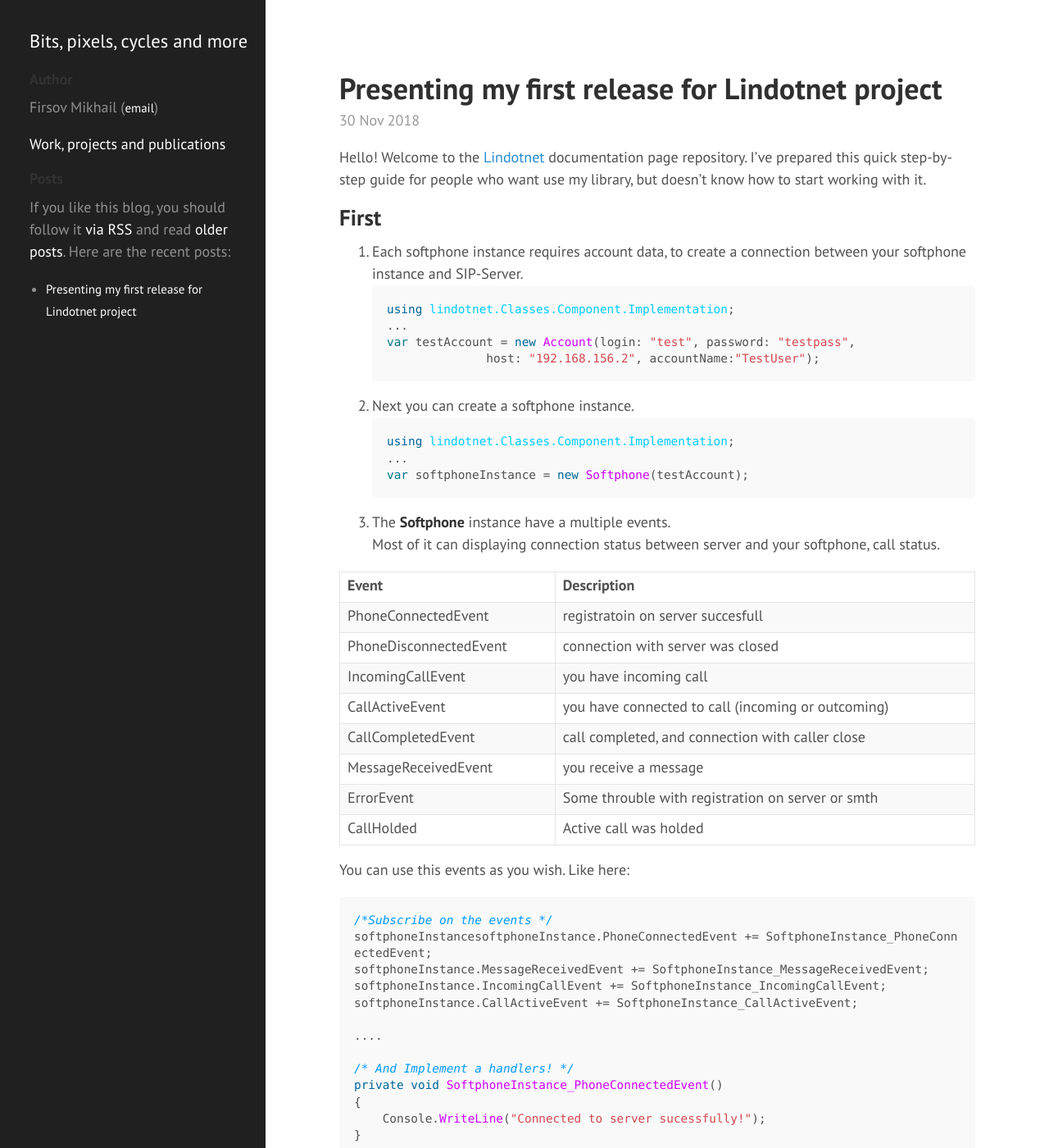
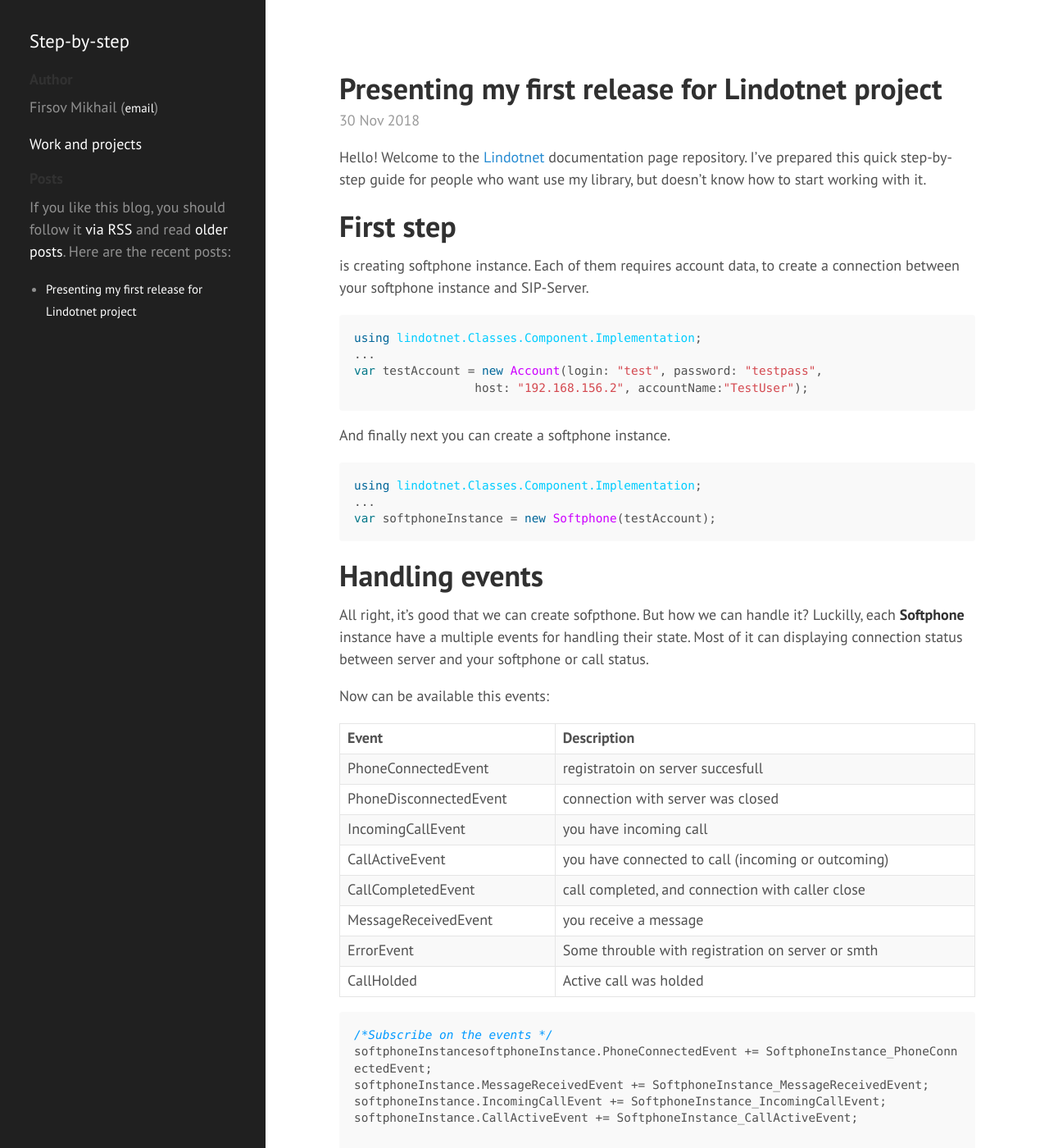
Before and after one commit to FirsovMS/firsovms.github.io, a Jekyll site: the page built from _posts/2018-11-30-lindotnet-doc-page.md, in a window 1280 px wide and 1400 px high. Shown: the whole window at 82% size. Built offline with Jekyll 4.4.1, drawn with Linux system fonts in a browser that asks for light colours; some of the changed text lies outside the part shown.

Commit message:
update post 2018-11-30-lindotnet-doc-page

````diff
--- a/_includes/header.html
+++ b/_includes/header.html
@@ -64,7 +64,7 @@
 <div class="sidebar">
   <div class="container">
     <div class="sidebar-about">
-      <p class="lead"><a href="/"><nobr>Bits, pixels, cycles and more</nobr></a></p>
+      <p class="lead"><a href="/"><nobr>Step-by-step</nobr></a></p>
     </div>
 
     {% if page.title == 'Home' %}
@@ -81,7 +81,7 @@
         Firsov Mikhail (<small><a href="mailto:firsovms1993@gmail@gmail.com">email</a></small>)
       </p>
       <p>
-      <a href="/about/">Work, projects and publications</a>
+      <a href="/about/">Work and projects</a>
       </p>
 
       <h4>Posts</h4>
--- a/_posts/2018-11-30-lindotnet-doc-page.md
+++ b/_posts/2018-11-30-lindotnet-doc-page.md
@@ -7,10 +7,9 @@ excerpt_separator: <!--more-->
 Hello! Welcome to the [Lindotnet](https://github.com/FirsovMS/lindotnet) documentation page repository.
 I've prepared this quick step-by-step guide for people who want use my library, but doesn't know how to start working with it.
 
-First
-------------------
+# First step
+is creating softphone instance. Each of them requires account data, to create a connection between your softphone instance and SIP-Server.
 
-1. Each softphone instance requires account data, to create a connection between your softphone instance and SIP-Server.
 ```csharp
 using lindotnet.Classes.Component.Implementation;
 ...
@@ -18,13 +17,18 @@ var testAccount = new Account(login: "test", password: "testpass",
                  host: "192.168.156.2", accountName:"TestUser");
 ```
 
-2. Next you can create a softphone instance.
+And finally next you can create a softphone instance.
 ```csharp
 using lindotnet.Classes.Component.Implementation;
 ...
 var softphoneInstance = new Softphone(testAccount);
 ```
-1. The **Softphone** instance have a multiple events. <br>Most of it can displaying connection status between server and your softphone, call status.
+
+# Handling events
+All right, it's good that we can create sofpthone. But how we can handle it?
+Luckilly, each **Softphone** instance have a multiple events for handling their state. Most of it can displaying connection status between server and your softphone or call status.
+
+Now can be available this events:
 
 | Event                  | Description                                        |
 | :--------------------- | :--------------------------------------------------|
@@ -37,7 +41,6 @@ var softphoneInstance = new Softphone(testAccount);
 | ErrorEvent             | Some throuble with registration on server or smth  |
 | CallHolded             | Active call was holded                             |
 
-You can use this events as you wish. Like here:<br>
 ```csharp
 /*Subscribe on the events */
 softphoneInstancesoftphoneInstance.PhoneConnectedEvent += SoftphoneInstance_PhoneConnectedEvent;
@@ -69,3 +72,7 @@ private void SoftphoneInstance_MessageReceivedEvent(string from, string message)
 }
 
 ```
+
+
+For more details i want to create a simple app which will be good example for learning.
+Unfortunately my development process has slowed since i've started working as full-time employer.
````
